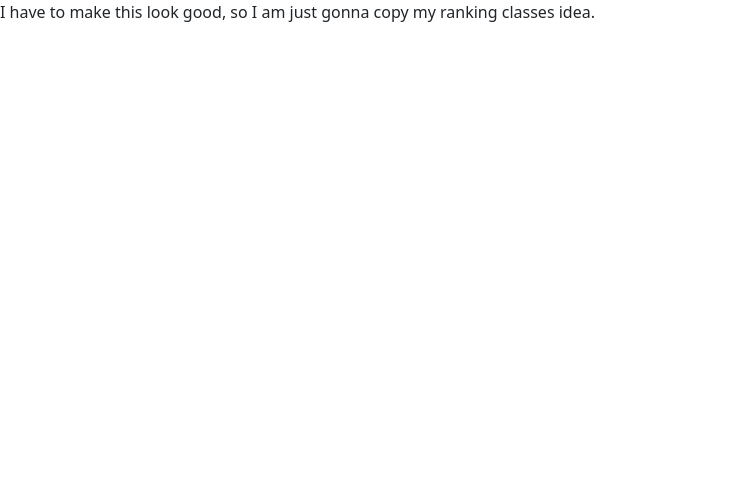
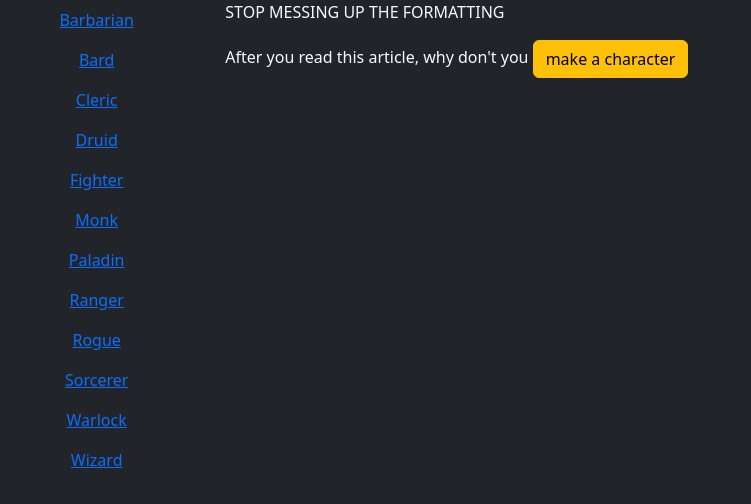
Before and after one commit to lfbanta/Web-Design, a plain HTML site: page goodLookin'Website.html in a window 1280 px wide. Shown: the whole page, without its empty margins (0-751 px from the left). Drawn offline with nearby package versions, Linux system fonts and the light colour scheme.

Commit message:
Made a navbar that has fancy formatting

```diff
--- a/goodLookin'Website.html
+++ b/goodLookin'Website.html
@@ -8,7 +8,94 @@
     <!-- Latest compiled JavaScript -->
     <script src="https://cdn.jsdelivr.net/npm/bootstrap@5.2.0/dist/js/bootstrap.bundle.min.js"></script>
   </head>
-  <body>
-    <p>I have to make this look good, so I am just gonna copy my ranking classes idea.</p>
+  <body class="bg-dark text-light">
+    <div class="container-fluid">
+      <div class="row">
+        <div class="col-sm-2 ps-3 margin-end-3 bg-dark text-center sticky-top">
+          <nav class="navbar sticky-top">
+            <div class="row">
+              <div class="row col-12">
+                <div class="nav-item col-sm-12 col-2 pb-3">
+                  <a href="#Barbarian">Barbarian</a>
+                </div>
+                <div class="nav-item col-sm-12 col-2 pb-3">
+                  <a href="#Bard">Bard</a>
+                </div>
+                <div class="nav-item col-sm-12 col-2 pb-3">
+                  <a href="#Cleric">Cleric</a>
+                </div>
+                <div class="nav-item col-sm-12 col-2 pb-3">
+                  <a href="#Druid">Druid</a>
+                </div>
+                <div class="nav-item col-sm-12 col-2 pb-3">
+                  <a href="#Fighter">Fighter</a>
+                </div>
+                <div class="nav-item col-sm-12 col-2 pb-3">
+                  <a href="#Monk">Monk</a>
+                </div>
+              </div>
+              <div class="row col-12">
+                <div class="nav-item col-sm-12 col-2 pb-3">
+                  <a href="#Paladin">Paladin</a>
+                </div>
+                <div class="nav-item col-sm-12 col-2 pb-3">
+                  <a href="#Ranger">Ranger</a>
+                </div>
+                <div class="nav-item col-sm-12 col-2 pb-3">
+                  <a href="#Rogue">Rogue</a>
+                </div>
+                <div class="nav-item col-sm-12 col-2 pb-3">
+                  <a href="#Sorcerer">Sorcerer</a>
+                </div>
+                <div class="nav-item col-sm-12 col-2 pb-3">
+                  <a href="#Warlock">Warlock</a>
+                </div>
+                <div class="nav-item col-sm-12 col-2 pb-3">
+                  <a href="#Wizard">Wizard</a>
+                </div>
+              </div>
+            </div>
+          </nav>
+        </div>
+        <div class="col-sm-10">
+          <p>STOP MESSING UP THE FORMATTING</p>
+          <p>After you read this article, why don't you <a href="https://www.dndbeyond.com" target="_blank" class="btn btn-warning">make a character</a></p>
+          <div id="Cleric">
+
+          </div>
+          <div id="Rogue">
+
+          </div>
+          <div id="Warlock">
+
+          </div>
+          <div id="Bard">
+
+          </div>
+          <div id="Fighter">
+
+          </div>
+          <div id="Paladin">
+
+          </div>
+          <div id="Druid">
+
+          </div>
+          <div id="Barbarian">
+
+          </div>
+          <div id="Ranger">
+
+          </div>
+          <div id="Wizard">
+
+          </div>
+          <div id="Monk">
+
+          </div>
+        </div>
+      </div>
+    </div>
+
   </body>
 </html>
```
